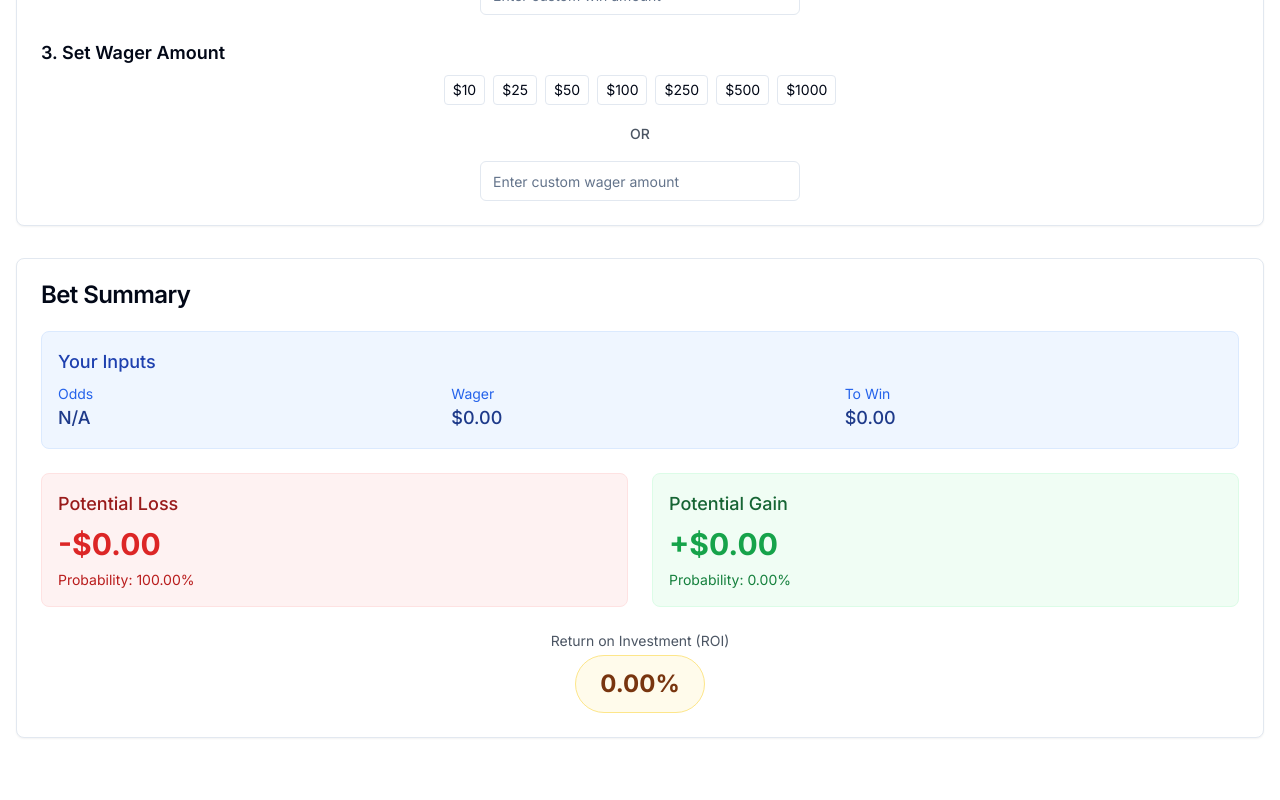
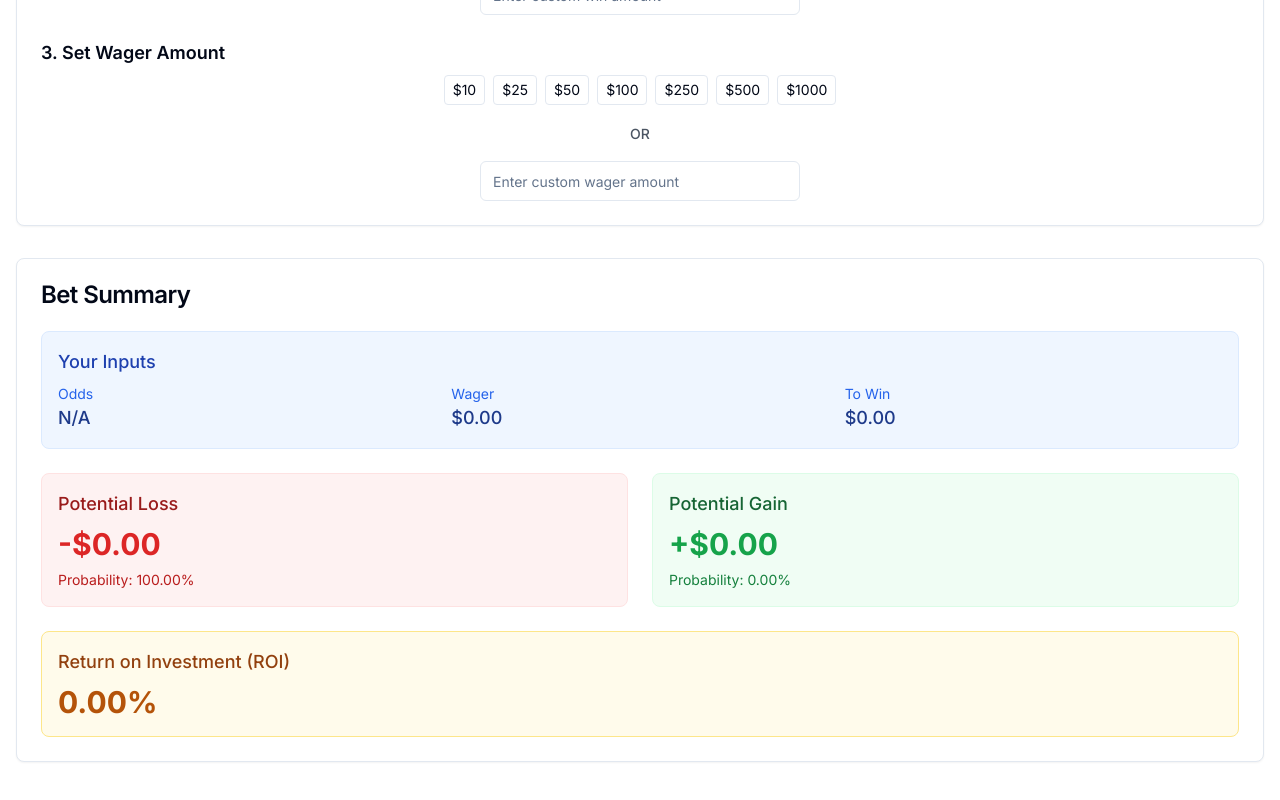
Before and after one commit to joshbochu/makemonies, a Next.js app: page / in a window 1280 px wide. Shown: the part 422-1222 px from the top of the page. Built offline with nearby package versions, Linux system fonts and the light colour scheme.

Commit message:
more visuals

```diff
--- a/app/page.tsx
+++ b/app/page.tsx
@@ -27,6 +27,14 @@ function calculateNetWin(odds: string, wager: string): number {
     return (wagerAmount * 100) / Math.abs(ml);
   }
 }
+
+// Add this function at the top of your file, outside the Home component
+const formatNumber = (num: number): string => {
+  return new Intl.NumberFormat('en-US', {
+    minimumFractionDigits: 2,
+    maximumFractionDigits: 2
+  }).format(num);
+};
 
 export default function Home() {
   const [odds, setOdds] = useState("");
@@ -197,13 +205,13 @@ export default function Home() {
               <div>
                 <p className="text-sm text-blue-600">Wager</p>
                 <p className="text-lg font-medium text-blue-900">
-                  ${parseFloat(wager || "0").toFixed(2)}
+                  ${formatNumber(parseFloat(wager || "0"))}
                 </p>
               </div>
               <div>
                 <p className="text-sm text-blue-600">To Win</p>
                 <p className="text-lg font-medium text-blue-900">
-                  ${parseFloat(winAmount || "0").toFixed(2)}
+                  ${formatNumber(parseFloat(winAmount || "0"))}
                 </p>
               </div>
             </div>
@@ -216,7 +224,7 @@ export default function Home() {
                 Potential Loss
               </h4>
               <p className="text-3xl font-bold text-red-600">
-                -${parseFloat(wager || "0").toFixed(2)}
+                -${formatNumber(parseFloat(wager || "0"))}
               </p>
               <p className="text-sm text-red-700 mt-2">
                 Probability: {(lossProbability * 100).toFixed(2)}%
@@ -227,7 +235,7 @@ export default function Home() {
                 Potential Gain
               </h4>
               <p className="text-3xl font-bold text-green-600">
-                +${parseFloat(winAmount || "0").toFixed(2)}
+                +${formatNumber(parseFloat(winAmount || "0"))}
               </p>
               <p className="text-sm text-green-700 mt-2">
                 Probability: {(winProbability * 100).toFixed(2)}%
@@ -236,11 +244,13 @@ export default function Home() {
           </div>
 
           {/* ROI */}
-          <div className="text-center">
-            <p className="text-sm text-gray-600 mb-1">Return on Investment (ROI)</p>
-            <div className="inline-block bg-amber-50 text-amber-900 text-2xl font-bold px-6 py-3 rounded-full border border-amber-200">
-              {roi.toFixed(2)}%
-            </div>
+          <div className="p-4 bg-amber-50 rounded-lg border border-amber-200">
+            <h4 className="text-lg font-medium mb-2 text-amber-800">
+              Return on Investment (ROI)
+            </h4>
+            <p className="text-3xl font-bold text-amber-700">
+              {formatNumber(roi)}%
+            </p>
           </div>
         </CardContent>
       </Card>
```
